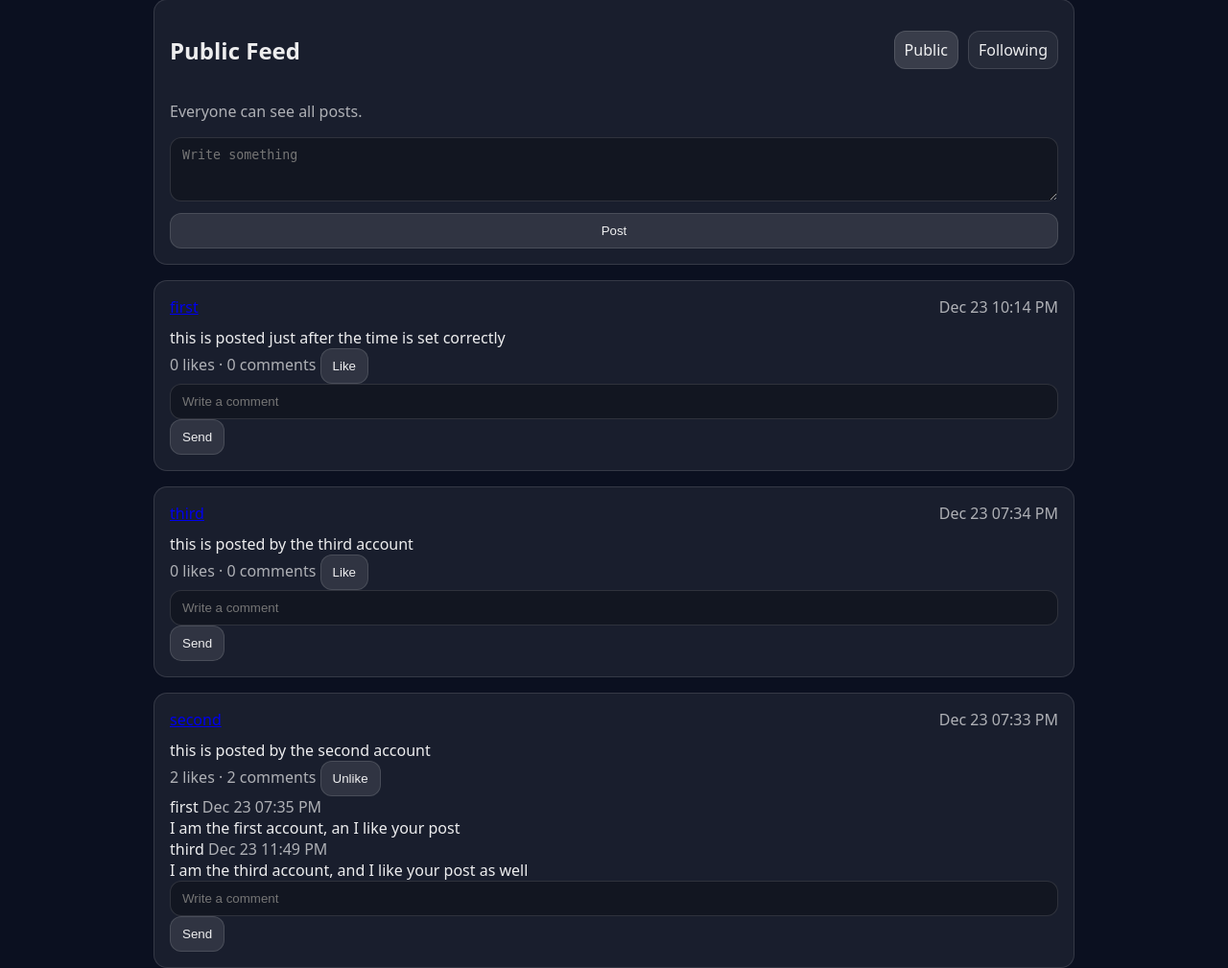
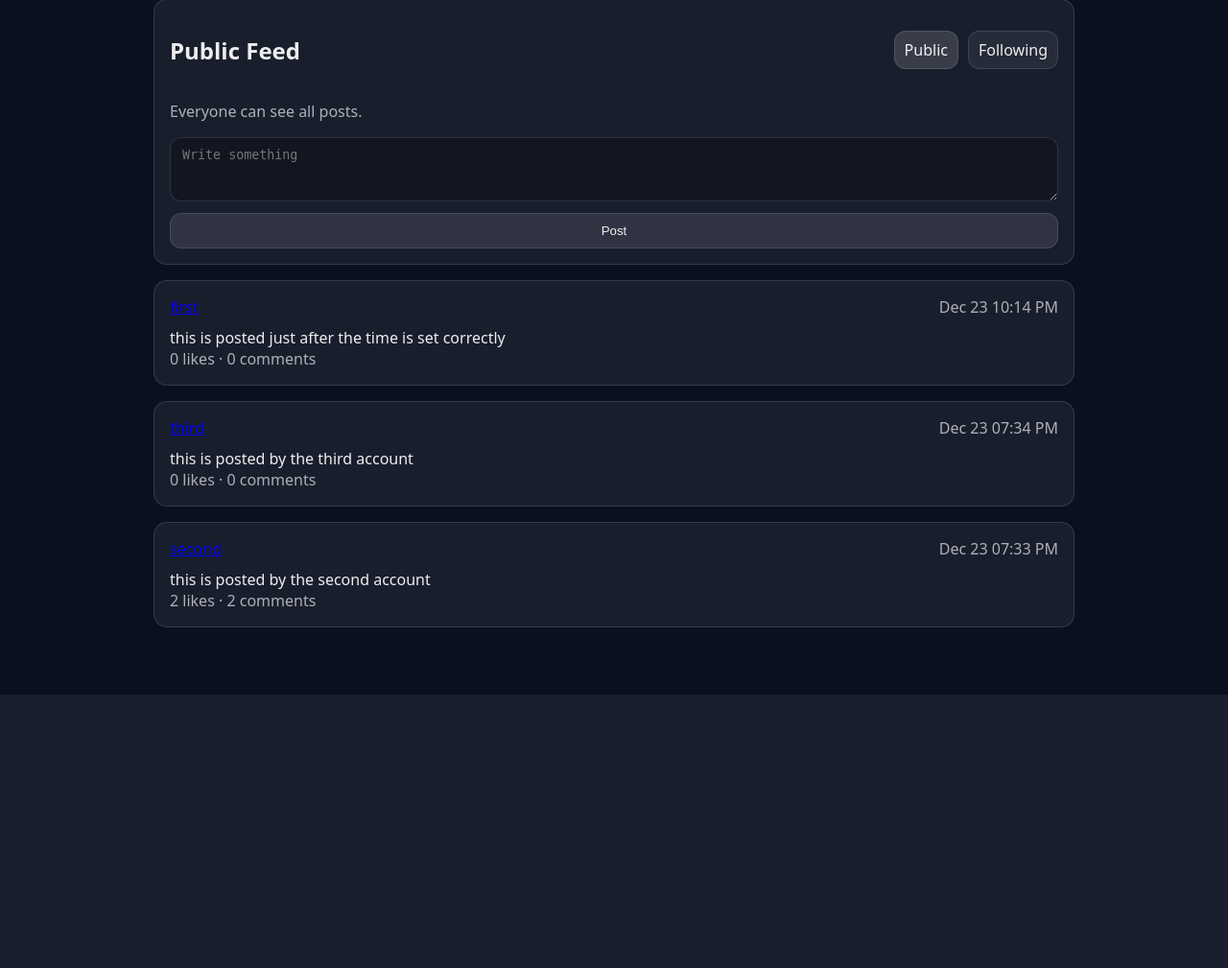
Before and after one commit to flyincloud2001/mini-social, a Flask app: page / in a window 1280 px wide. Shown: the part 76-1085 px from the top of the page at 96% size. After the commit the page ends 800 px from the top, so only its background shows below. Run offline with Flask 3, Linux system fonts and the light colour scheme; a user stored in the database is signed in; data comes from the database, SQL or seed files in the repository.

Commit message:
Update index.html

```diff
--- a/mini_social_with_api/mini_social/templates/index.html
+++ b/mini_social_with_api/mini_social/templates/index.html
@@ -36,56 +36,42 @@
     {% endif %}
   </section>
 
-  <section class="list">
-    {% for p in posts %}
-      <article class="card post">
-        <div class="postmeta">
-          <a href="{{ url_for('profile', username=p['username']) }}">{{ p["username"] }}</a>
-          <span class="muted">{{ p["created_at"] }}</span>
-        </div>
+  <section class="list" id="posts"></section>
+  <p class="muted" id="feed-empty" style="display:none;">No posts yet.</p>
+<script>
+async function loadPosts() {
+  const feed = new URLSearchParams(window.location.search).get("feed") || "public";
+  const res = await fetch(`/api/posts?feed=${encodeURIComponent(feed)}`);
+  const data = await res.json();
 
-        <p class="postbody">{{ p["content"] }}</p>
+  const box = document.getElementById("posts");
+  const empty = document.getElementById("feed-empty");
+  box.innerHTML = "";
 
-        <div class="actions">
-          <span class="muted">{{ p["like_count"] }} likes · {{ p["comment_count"] }} comments</span>
+  if (!data.posts || data.posts.length === 0) {
+    empty.style.display = "block";
+    return;
+  }
+  empty.style.display = "none";
 
-          {% if user %}
-            {% if p["liked_by_me"] == 1 %}
-              <form action="{{ url_for('unlike', post_id=p['id']) }}" method="post" class="inline">
-                <button type="submit">Unlike</button>
-              </form>
-            {% else %}
-              <form action="{{ url_for('like', post_id=p['id']) }}" method="post" class="inline">
-                <button type="submit">Like</button>
-              </form>
-            {% endif %}
-          {% endif %}
-        </div>
+  for (const p of data.posts) {
+    const el = document.createElement("article");
+    el.className = "card post";
+    el.innerHTML = `
+      <div class="postmeta">
+        <a href="/u/${p.username}">${p.username}</a>
+        <span class="muted">${p.created_at}</span>
+      </div>
+      <p class="postbody"></p>
+      <div class="actions">
+        <span class="muted">${p.like_count} likes · ${p.comment_count} comments</span>
+      </div>
+    `;
+    el.querySelector(".postbody").innerText = p.content;
+    box.appendChild(el);
+  }
+}
+loadPosts();
+</script>
 
-        {% set clist = comments_by_post.get(p["id"], []) %}
-        <div class="comments">
-          {% for c in clist %}
-            <div class="comment">
-              <span class="commentuser">{{ c["username"] }}</span>
-              <span class="muted">{{ c["created_at"] }}</span>
-              <div class="commentbody">{{ c["content"] }}</div>
-            </div>
-          {% endfor %}
-
-          {% if user %}
-            <form action="{{ url_for('comment', post_id=p['id']) }}" method="post" class="commentform">
-              <input name="content" maxlength="300" placeholder="Write a comment" />
-              <button type="submit">Send</button>
-            </form>
-          {% endif %}
-        </div>
-      </article>
-    {% else %}
-      {% if feed == "following" %}
-        <p class="muted">No posts yet. Follow someone to see their posts here.</p>
-      {% else %}
-        <p class="muted">No posts yet.</p>
-      {% endif %}
-    {% endfor %}
-  </section>
 {% endblock %}
```
